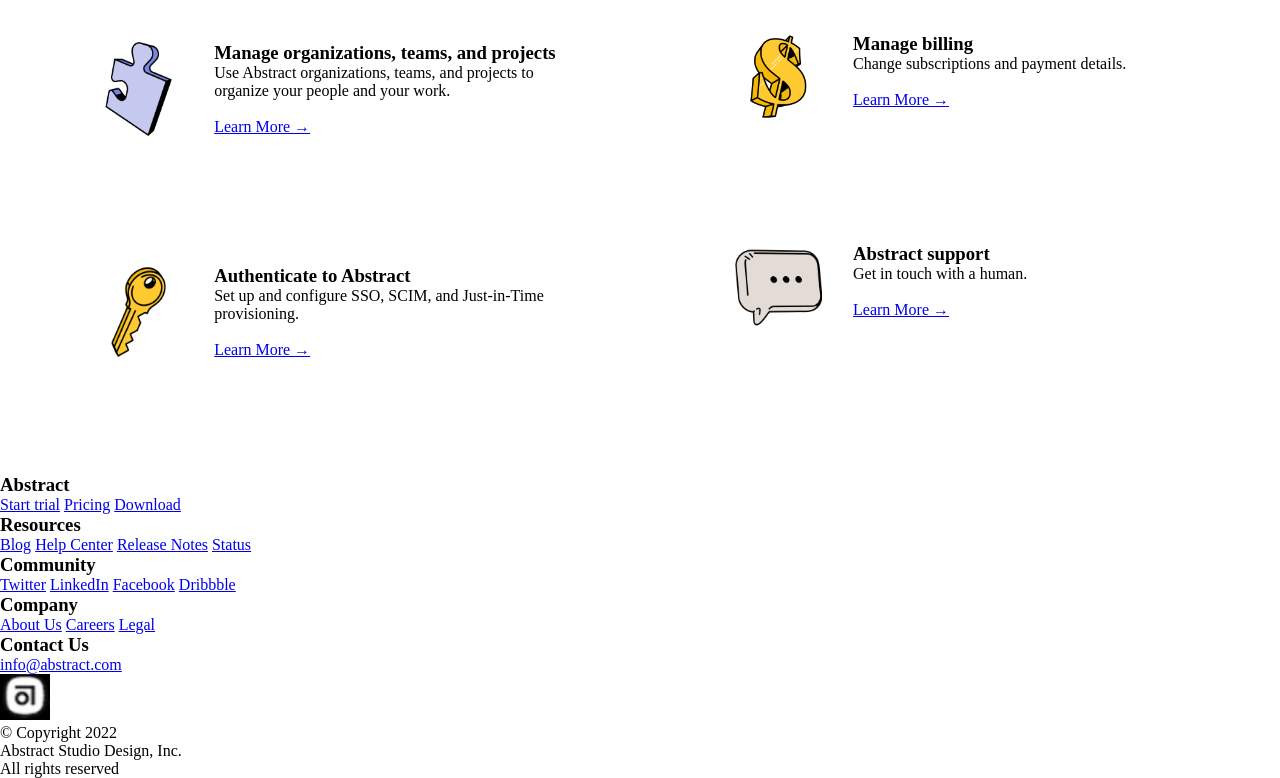
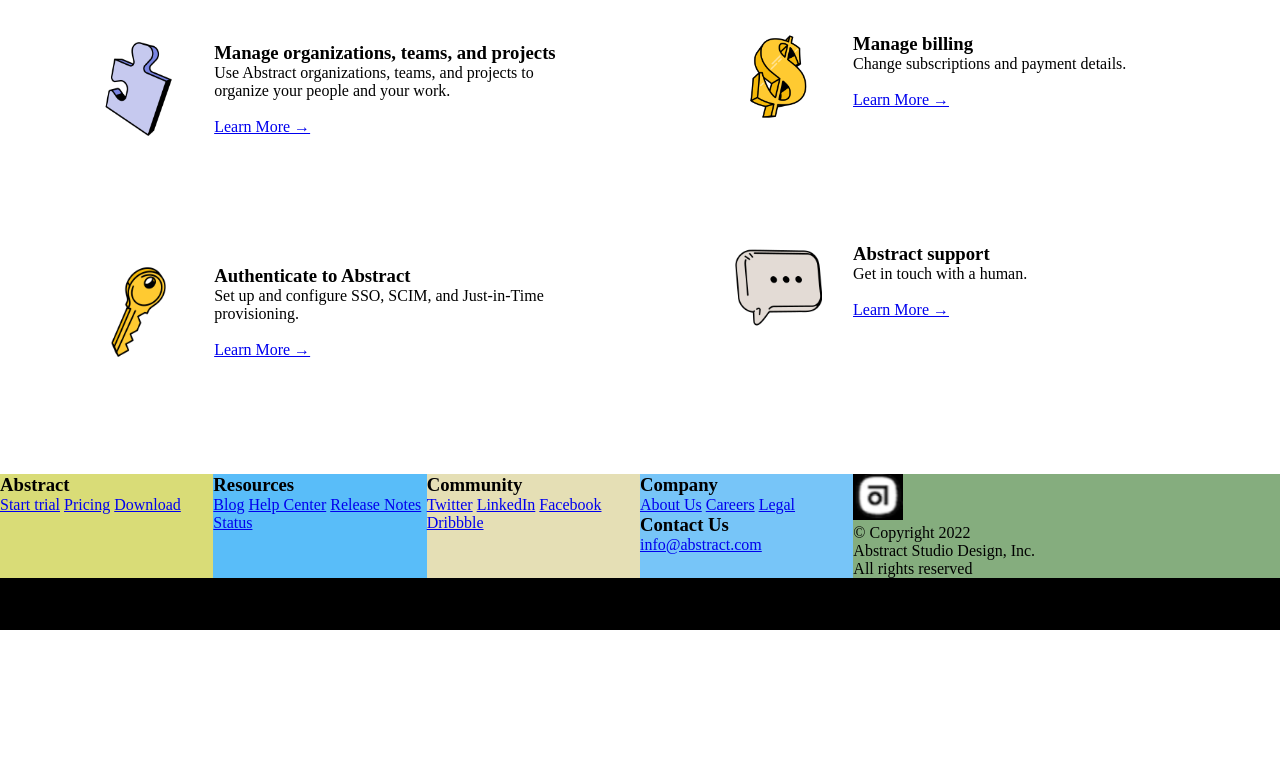
Before and after one commit to NicolasBaudoin/Abstract-frontendpractice, a plain HTML site: page index.html in a window 1280 px wide. Shown: the part 772-1550 px from the top of the page. After the commit the page ends 1402 px from the top, so only its background shows below. Drawn offline with Linux system fonts and the light colour scheme.

Commit message:
Add a grid template by columns and rows for the footer

```diff
--- a/main.css
+++ b/main.css
@@ -149,6 +149,76 @@ nav{
     display: flex;
     flex-direction: column;
 } */
+
+
+/* footer */
+footer{
+    background: black;
+}
+.grid-footer {
+    display: grid;
+
+    grid-template-rows: 1fr 1fr 1fr;
+    grid-template-columns: 1fr 1fr 1fr 1fr 1fr 1fr;
+
+    gap: 0px;
+    height: 100%;
+
+
+ }
+
+ #item-0 {
+
+    background-color: #D9DC77;
+    grid-row-start: 1;
+    grid-column-start: 1;
+
+    grid-row-end: 3;
+    grid-column-end: 2;
+
+ }
+ #item-1 {
+
+    background-color: #59BDF9;
+    grid-row-start: 1;
+    grid-column-start: 2;
+
+    grid-row-end: 3;
+    grid-column-end: 3;
+
+ }
+ #item-2 {
+
+    background-color: #E5DFB5;
+    grid-row-start: 1;
+    grid-column-start: 3;
+
+    grid-row-end: 3;
+    grid-column-end: 4;
+
+ }
+ #item-3 {
+
+    background-color: #85AD7E;
+    grid-row-start: 1;
+    grid-column-start: 5;
+
+    grid-row-end: 3;
+    grid-column-end: 7;
+
+ }
+ #item-4 {
+
+    background-color: #77C5F8;
+    grid-row-start: 1;
+    grid-column-start: 4;
+
+    grid-row-end: 3;
+    grid-column-end: 5;
+
+ }
+
+
  /* HELP BTN */
 
  .help-btn{
```
